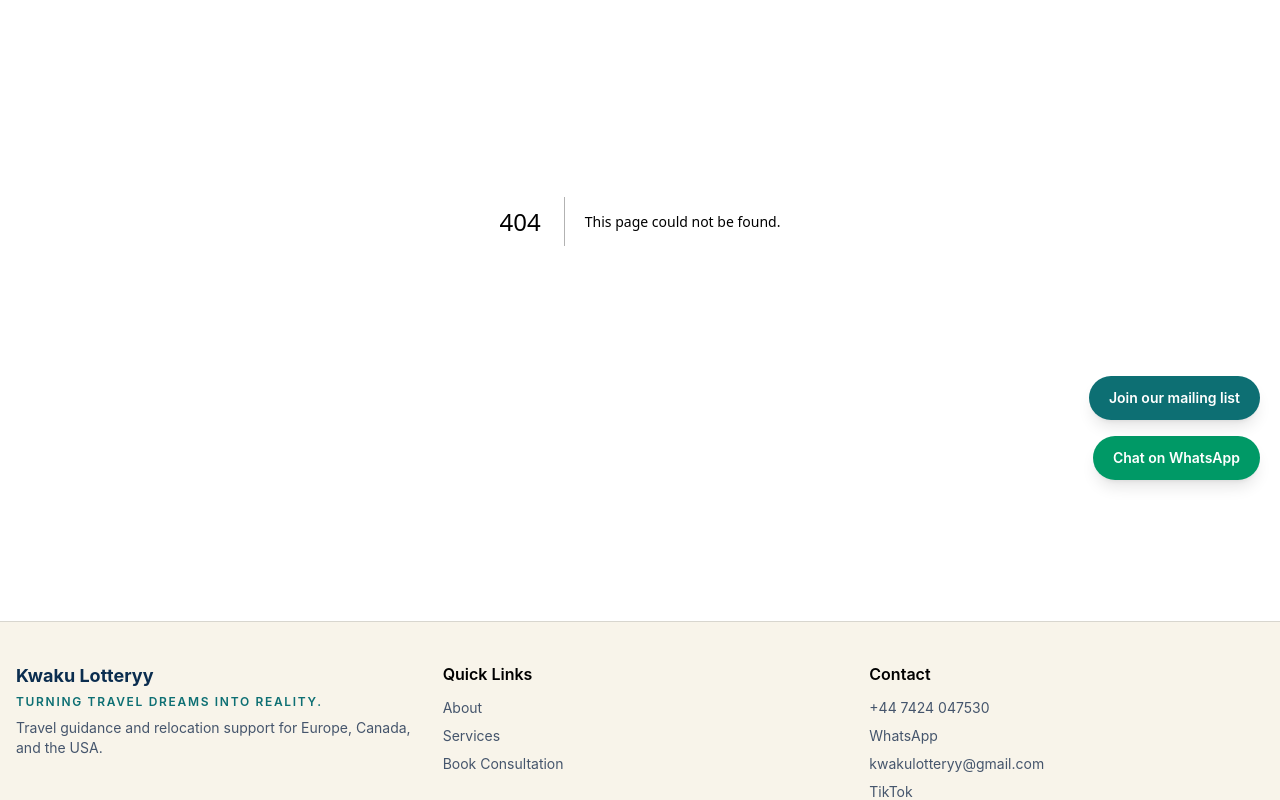
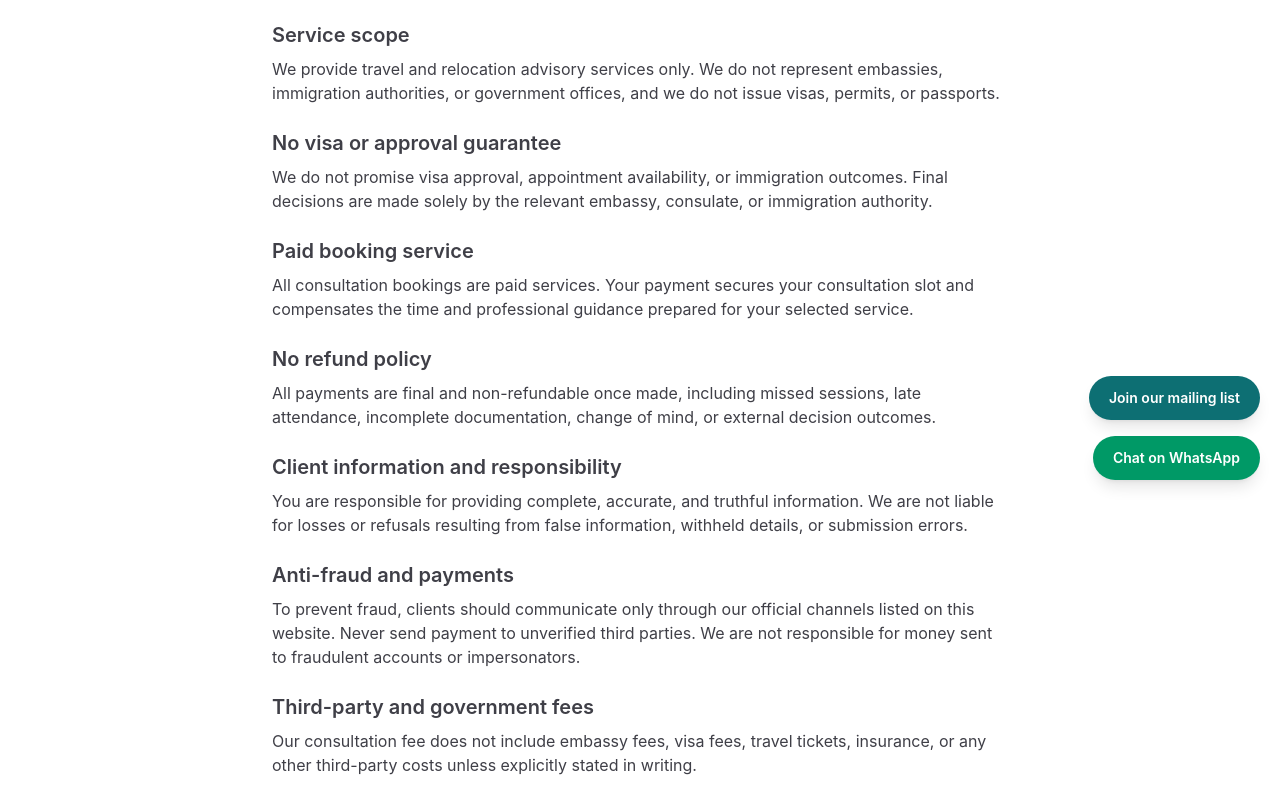
Before and after one commit to learngermanghana/kwakuasamoah, a Next.js app: page /terms in a window 1280 px wide. Before the commit this address had no page. Shown: the part 300-1100 px from the top of the page. Built offline with nearby package versions, Linux system fonts and the light colour scheme.

Commit message:
Strengthen terms with professional advisory and fraud disclaimers

```diff
--- a/src/app/book/page.tsx
+++ b/src/app/book/page.tsx
@@ -17,7 +17,7 @@ export default async function BookPage({
   return (
     <section className="mx-auto max-w-3xl px-4 py-16">
       <h1 className="text-4xl font-bold">Book a Consultation</h1>
-      <p className="mt-3 text-zinc-600">Choose to pay immediately via secure checkout or submit a manual payment booking request.</p>
+      <p className="mt-3 text-zinc-600">For enquiries, please use WhatsApp or email. Booking is a paid service and payment is used to secure your consultation and provide further information on your selected service. Please read our Terms and Conditions and Privacy Policy before booking.</p>
       <BookingForm serviceOptions={serviceOptions} prefilledServiceName={params.serviceName} />
     </section>
   );
--- /dev/null
+++ b/src/app/privacy/page.tsx
@@ -0,0 +1,37 @@
+export default function PrivacyPage() {
+  return (
+    <section className="mx-auto max-w-3xl px-4 py-16">
+      <h1 className="text-4xl font-bold">Privacy Policy</h1>
+      <p className="mt-4 text-zinc-700">
+        We respect your privacy. Any information you share with Kwaku Lotteryy is used only to provide consultation,
+        booking support, and service updates.
+      </p>
+
+      <div className="mt-8 space-y-6 text-zinc-700">
+        <div>
+          <h2 className="text-xl font-semibold">Information we collect</h2>
+          <p className="mt-2">
+            We may collect your name, email, phone/WhatsApp number, selected service, and any details you provide
+            during inquiries or booking.
+          </p>
+        </div>
+
+        <div>
+          <h2 className="text-xl font-semibold">How we use your information</h2>
+          <p className="mt-2">
+            Your information helps us respond to inquiries, process paid bookings, and provide further details
+            about your selected service.
+          </p>
+        </div>
+
+        <div>
+          <h2 className="text-xl font-semibold">Data sharing</h2>
+          <p className="mt-2">
+            We do not sell your personal information. Data is only shared when necessary to deliver services or
+            complete payment-related processes.
+          </p>
+        </div>
+      </div>
+    </section>
+  );
+}
--- /dev/null
+++ b/src/app/terms/page.tsx
@@ -0,0 +1,69 @@
+export default function TermsPage() {
+  return (
+    <section className="mx-auto max-w-3xl px-4 py-16">
+      <h1 className="text-4xl font-bold">Terms and Conditions</h1>
+      <p className="mt-4 text-zinc-700">
+        These Terms and Conditions govern all consultations and booking services provided by Kwaku Lotteryy.
+      </p>
+
+      <div className="mt-8 space-y-6 text-zinc-700">
+        <div>
+          <h2 className="text-xl font-semibold">Service scope</h2>
+          <p className="mt-2">
+            We provide travel and relocation advisory services only. We do not represent embassies, immigration
+            authorities, or government offices, and we do not issue visas, permits, or passports.
+          </p>
+        </div>
+
+        <div>
+          <h2 className="text-xl font-semibold">No visa or approval guarantee</h2>
+          <p className="mt-2">
+            We do not promise visa approval, appointment availability, or immigration outcomes. Final decisions are
+            made solely by the relevant embassy, consulate, or immigration authority.
+          </p>
+        </div>
+
+        <div>
+          <h2 className="text-xl font-semibold">Paid booking service</h2>
+          <p className="mt-2">
+            All consultation bookings are paid services. Your payment secures your consultation slot and compensates
+            the time and professional guidance prepared for your selected service.
+          </p>
+        </div>
+
+        <div>
+          <h2 className="text-xl font-semibold">No refund policy</h2>
+          <p className="mt-2">
+            All payments are final and non-refundable once made, including missed sessions, late attendance,
+            incomplete documentation, change of mind, or external decision outcomes.
+          </p>
+        </div>
+
+        <div>
+          <h2 className="text-xl font-semibold">Client information and responsibility</h2>
+          <p className="mt-2">
+            You are responsible for providing complete, accurate, and truthful information. We are not liable for
+            losses or refusals resulting from false information, withheld details, or submission errors.
+          </p>
+        </div>
+
+        <div>
+          <h2 className="text-xl font-semibold">Anti-fraud and payments</h2>
+          <p className="mt-2">
+            To prevent fraud, clients should communicate only through our official channels listed on this website.
+            Never send payment to unverified third parties. We are not responsible for money sent to fraudulent
+            accounts or impersonators.
+          </p>
+        </div>
+
+        <div>
+          <h2 className="text-xl font-semibold">Third-party and government fees</h2>
+          <p className="mt-2">
+            Our consultation fee does not include embassy fees, visa fees, travel tickets, insurance, or any other
+            third-party costs unless explicitly stated in writing.
+          </p>
+        </div>
+      </div>
+    </section>
+  );
+}
--- a/src/components/footer.tsx
+++ b/src/components/footer.tsx
@@ -18,6 +18,8 @@ export function Footer() {
             <Link href="/about">About</Link>
             <Link href="/services">Services</Link>
             <Link href="/book">Book Consultation</Link>
+            <Link href="/terms">Terms</Link>
+            <Link href="/privacy">Privacy</Link>
           </div>
         </div>
         <div>
```
